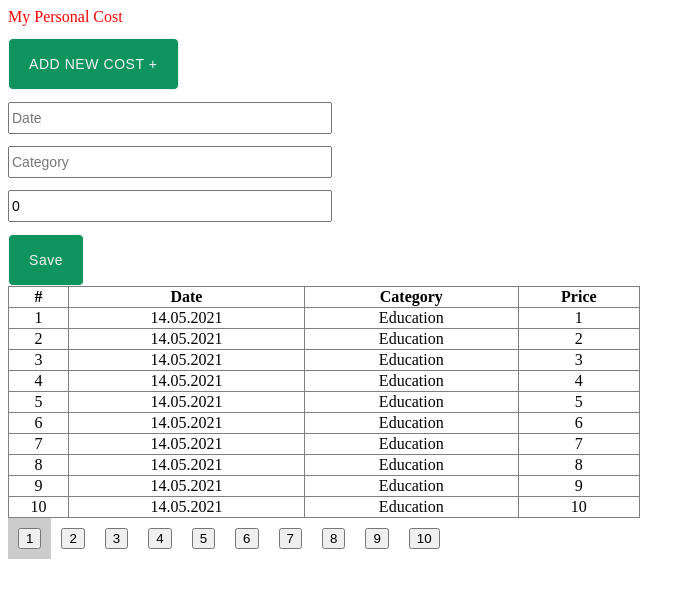
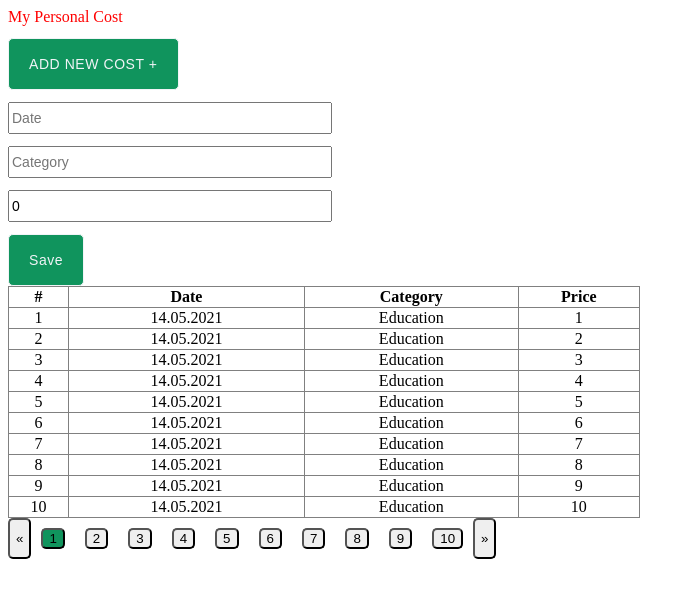
Before and after one commit to SergioZhdanko/Vue_JS, a Vue app: page / in a window 1280 px wide. Shown: the top 598 px of the page, without its empty margins (0-695 px from the left). Built offline with nearby package versions, Linux system fonts and the light colour scheme.

Commit message:
pagination style bugs have been fixed

```diff
--- a/package.json
+++ b/package.json
@@ -21,7 +21,7 @@
     "eslint": "^6.7.2",
     "eslint-plugin-vue": "^6.2.2",
     "node-sass": "^6.0.0",
-    "sass-loader": "^11.1.1",
+    "sass-loader": "^10.1.1",
     "vue-template-compiler": "^2.6.11"
   }
 }
--- a/src/components/Pagination.vue
+++ b/src/components/Pagination.vue
@@ -1,15 +1,16 @@
 <template>
   <div :class="[$style.wrp]">
-    <div
-      :class="{
-        [$style.active]: cur === i,
-      }"
-      v-for="i in amount"
-      :key="i"
-      @click="onClick(i)"
-    >
-      <button>{{ i }}</button>
+    <button @click="onClick(cur - 1)">&laquo;</button>
+    <div v-for="i in amount" :key="i" @click="onClick(i)">
+      <button
+        :class="{
+          [$style.active]: cur === i,
+        }"
+      >
+        {{ i }}
+      </button>
     </div>
+    <button @click="onClick(cur + 1)">&raquo;</button>
   </div>
 </template>
 
@@ -27,6 +28,9 @@ export default {
   },
   methods: {
     onClick(p) {
+      if (p < 1 || p > this.amount) {
+        return;
+      }
       this.$emit("paginate", p);
     },
   },
@@ -38,9 +42,18 @@ export default {
   display: flex;
   & > div {
     padding: 10px;
-    &.active {
-      background: #ccc;
-    }
   }
 }
+button {
+  border-radius: 5px 5px 5px 5px;
+  transition: background-color 1s;
+}
+button:hover {
+  background-color: #f1f4f7;
+  color: #10945d;
+  border: solid 1px #f1f4f7;
+}
+button.active {
+  background: #10945d;
+}
 </style>
```
Also changed, not shown: 1 other file (tests, documents, lock files or other folders).
